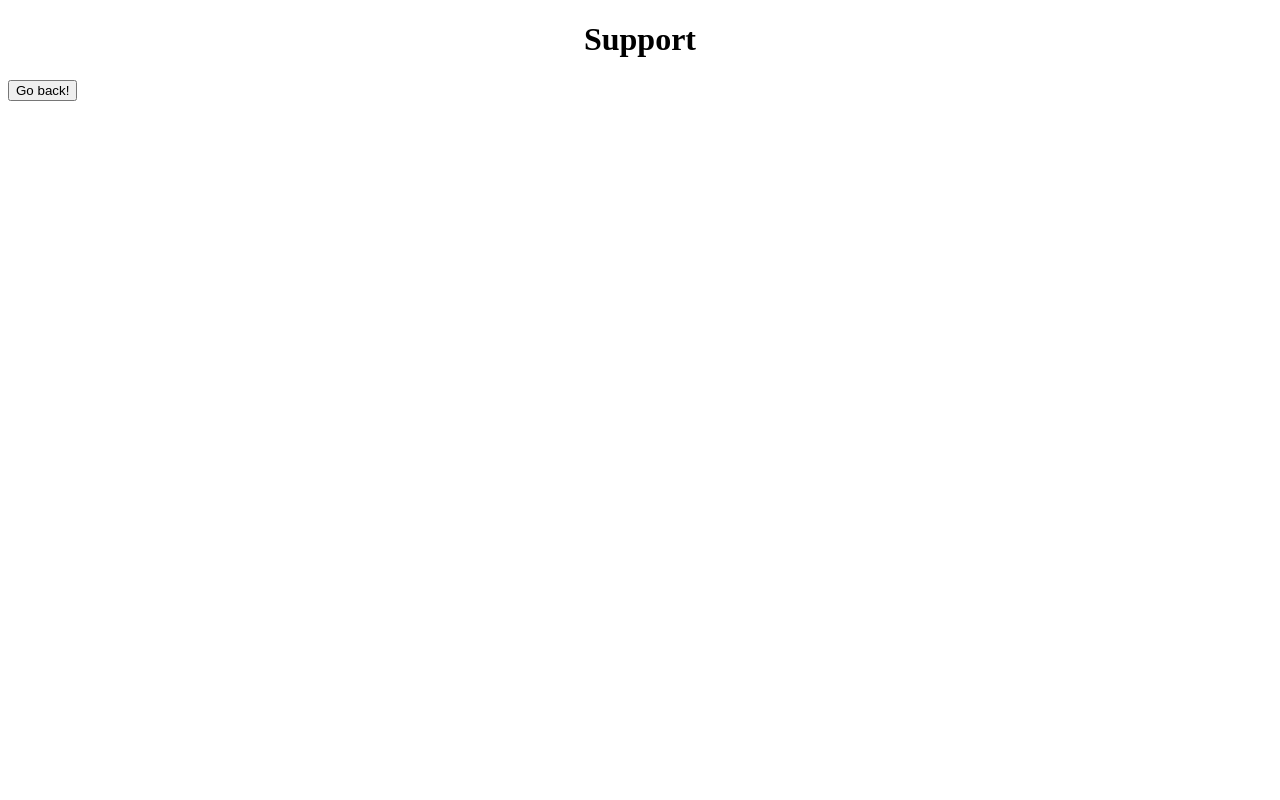
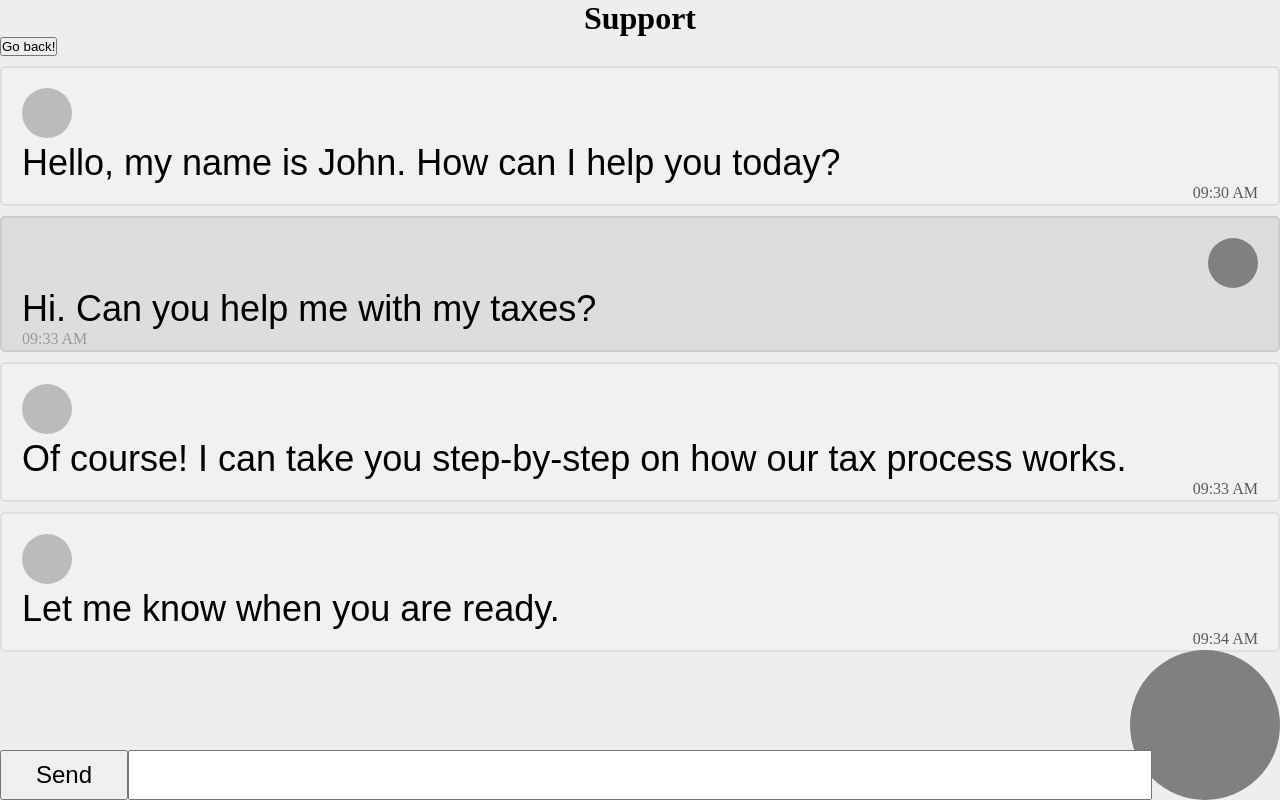
Before and after one commit to CS422-AINT/cs422-aint, a plain HTML site: page support.html in a window 1280 px wide. Drawn offline with Linux system fonts and the light colour scheme.

Commit message:
Add files via upload

```diff
--- a/styles.css
+++ b/styles.css
@@ -1,3 +1,11 @@
+*{
+    margin:0;
+    padding:0;
+    box-sizing:border-box;
+  }
+html{
+    background-color:#eee;
+}
 .container{
 margin: 20px auto;
 width:400px;
@@ -23,24 +31,84 @@ grid-row-gap: 20px;
     font-family:sans-serif;
 }
 
-.accountContainer {
-
-    display: flex;
-
-    flex-direction: column ;
-
-    background-color: #F1F1F1;
-    align-items: center;
-    width: 50%;
+.container-support {
+    border: 2px solid #dedede;
+    background-color: #f1f1f1;
+    border-radius: 5px;
     padding: 20px;
-    max-width: 500px;
-    margin: auto;
-
-}
-.accountContainer input{
-    margin: 5px;
+    margin: 10px 0;
 }
 
-.topLeft {
-    align-self: flex-start ;
+.container-client {
+    border: 2px solid #ccc;
+    background-color: #ddd;
+    border-radius: 5px;
+    padding: 20px;
+    margin: 10px 0;
 }
+
+.dot-service {
+    height: 50px;
+    width: 50px;
+    background-color: #bbb;
+    border-radius: 50px;
+    display: inline-block;
+}
+
+.dot-client {
+    height: 50px;
+    width: 50px;
+    background-color: grey;
+    border-radius: 50px;
+    margin-left: 20px;
+    float: right;
+}
+
+.time-right {
+    float: right;
+    color: rgb(92, 90, 90);
+    font-size: 16px;
+}
+
+.time-left {
+    float: left;
+    color: #999;
+}
+
+.client {
+    margin-top: 50px;
+}
+
+p {
+    font-size: 36px;
+    font-family: Arial;
+}
+
+#send {
+    width: 10vw;
+    height: 50px;
+    font-size: 24px;
+    position: absolute;
+    bottom: 0;
+    left: 0;
+}
+
+#textbox {
+    width: 80vw;
+    height: 50px;
+    position: absolute;
+    bottom: 0;
+    left: 10vw;
+    font-size: 24px;
+}
+
+.dot {
+    height: 150px;
+    width: 150px;
+    background-color: grey;
+    border-radius: 150px;
+    margin-left: 20px;
+    position: absolute;
+    bottom: 0;
+    right: 0;
+}
--- a/support.html
+++ b/support.html
@@ -9,5 +9,35 @@
 <h1 style = "text-align: center" >Support</h1>
 <input type="button" value="Go back!" onclick="history.back()">
 
+<div class="container-support">
+  <span class="dot-service"></span>
+  <p>Hello, my name is John. How can I help you today?</p>
+  <span class="time-right">09:30 AM</span>
+</div>
+
+<div class="container-client">
+  <span class="dot-client"></span>
+  <p class="client">Hi. Can you help me with my taxes?</p>
+  <span class="time-left">09:33 AM</span>
+</div>
+
+<div class="container-support">
+  <span class="dot-service"></span>
+  <p>Of course! I can take you step-by-step on how our tax process works.</p>
+  <span class="time-right">09:33 AM</span>
+</div>
+
+<div class="container-support">
+  <span class="dot-service"></span>
+  <p>Let me know when you are ready.</p>
+  <span class="time-right">09:34 AM</span>
+</div>
+
+<div class="inputbox">
+  <span class="dot"></span>
+  <button type="button" id="send">Send</button>
+  <input type='text' id="textbox">
+</div>
+
 </body>
 </html>
```
